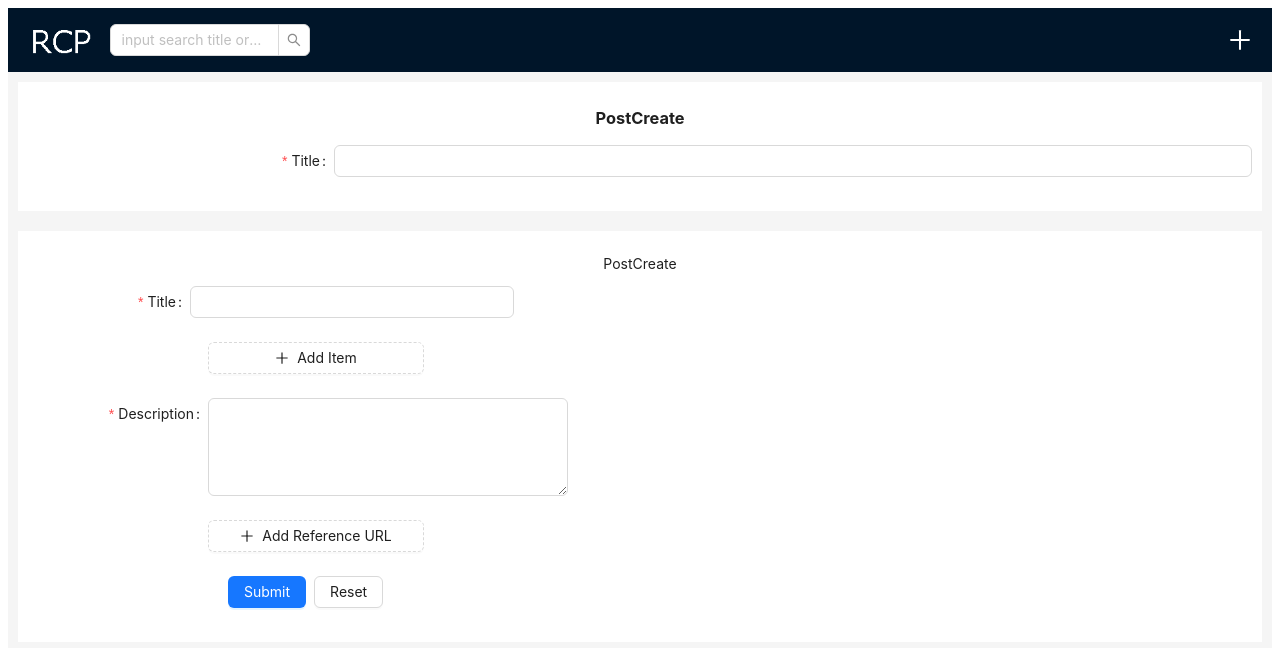
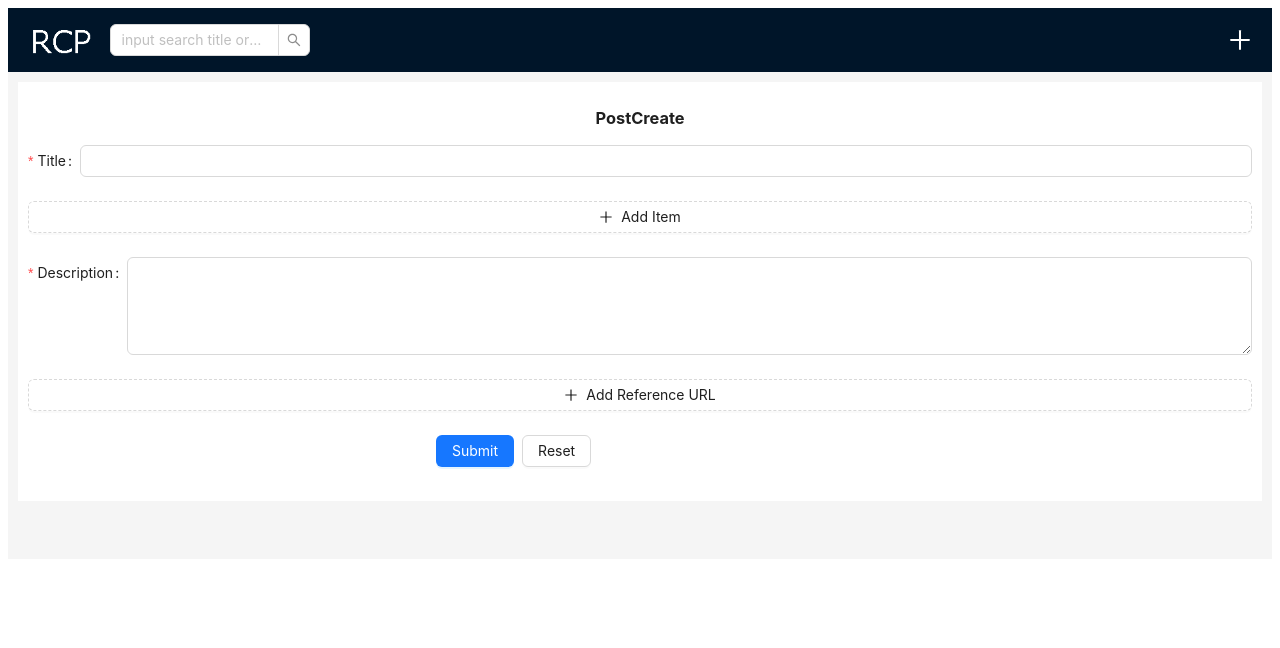
Before and after one commit to metathink/pwa-rcp, a React (Vite) app: page / in a window 1280 px wide. Both pictures are taken after a click on the element 1240 px from the left and 40 px from the top of the page. Shown: the top 648 px of the page. Built offline with nearby package versions, Linux system fonts and the light colour scheme.

Commit message:
update create

```diff
--- a/src/components/PostCreate.tsx
+++ b/src/components/PostCreate.tsx
@@ -2,17 +2,14 @@ import { MinusCircleOutlined, PlusOutlined } from '@ant-design/icons';
 import { Button, Form, Input, Select, Space, Col, Row } from 'antd';
 import TextArea from 'antd/es/input/TextArea';
 
-const layout = {
-    labelCol: { span: 8 },
-    wrapperCol: { span: 16 },
-};
+
 const tailLayout = {
     wrapperCol: { offset: 8, span: 16 },
 };
 
 import { Content } from "antd/es/layout/layout"
 import { Post } from '../types/types';
-import { useState } from 'react';
+import { useEffect, useState } from 'react';
 
 const PostCreate = () => {
     const [post, setPost] = useState<Post>({
@@ -20,18 +17,28 @@ const PostCreate = () => {
         description: "",
         createdAt: new Date(),
         items: [],
-        referenceUrl: [],
+        referenceUrls: [],
     })
     const [form] = Form.useForm();
 
     const onFinish = (values: Post) => {
-        setPost(values)
-        console.log(post);
+        const data = {
+            title: values.title,
+            description: values.description,
+            createdAt: new Date(),
+            items: values.items,
+            referenceUrls: values.referenceUrls,
+        }
+        setPost(data)
     };
 
     const onReset = () => {
         form.resetFields();
     };
+
+    useEffect(() => {
+        console.log(post)
+    }, [post])
 
     return (
         <>
@@ -51,65 +58,30 @@ const PostCreate = () => {
                         name="title"
                         label="Title"
                         rules={[{ required: true }]}
-                        labelCol={{ span: 6 }}
-                        wrapperCol={{ span: 18 }}
                     >
                         <Input />
                     </Form.Item>
 
-
-
-                </Form>
-
-            </Content>
-
-            <Content style={{ padding: '10px', margin: "10px", backgroundColor: "#fff" }}>
-                <p style={{ textAlign: "center" }}>
-                    PostCreate
-                </p>
-                <Form
-                    {...layout}
-                    form={form}
-                    name="control-hooks"
-                    onFinish={onFinish}
-                    style={{ maxWidth: 600 }}
-                >
-                    <div style={{ width: "90%" }}>
-                        <Form.Item
-                            name="title"
-                            label="Title"
-                            rules={[{ required: true }]}
-                            style={{ width: '90%' }}
-                        >
-                            <Input />
-                        </Form.Item>
-
-                    </div>
-
-                    <div style={{ width: "90%" }}>
-
-                        {/* Form.List for dynamic items and their group selection */}
                     <Form.List name="items">
                         {(fields, { add, remove }) => (
                             <>
-                                    {fields.map((field) => (
-                                        <Space
-                                            key={field.key}
-                                            style={{ display: 'flex', marginBottom: 8, justifyContent: 'center' }}
-                                            align="baseline"
-                                        >
+                                {fields.map(({ key, name, ...restField }) => (
+                                    <div key={key} style={{ display: 'flex', marginBottom: 8, width: '100%', justifyContent: 'space-between' }} >
                                         <Form.Item
+                                            {...restField}
                                             label={"Item"}
-                                                name={[field.name, 'item']}
+                                            name={[name, 'item']}
                                             rules={[{ required: true, message: 'Please input an item!' }]}
+                                            style={{ flex: 1 }}
                                         >
                                             <Input placeholder="Enter Item" />
                                         </Form.Item>
 
                                         <Form.Item
                                             label={"Group"}
-                                                name={[field.name, 'group']}
+                                            name={[name, 'group']}
                                             rules={[{ required: true, message: 'Please select a group!' }]}
+                                            style={{ marginLeft: 16 }}
                                         >
                                             <Select placeholder="Select Group" style={{ width: 120 }}>
                                                 <Select.Option value="group1">Group 1</Select.Option>
@@ -118,16 +90,19 @@ const PostCreate = () => {
                                             </Select>
                                         </Form.Item>
 
-                                            <MinusCircleOutlined onClick={() => remove(field.name)} />
-                                        </Space>
+                                        <MinusCircleOutlined
+                                            onClick={() => remove(name)}
+                                            style={{ cursor: 'pointer' }}
+                                        />
+                                    </div>
                                 ))}
 
-                                    <Form.Item wrapperCol={{ offset: 8, span: 16 }}>
+                                <Form.Item>
                                     <Button
                                         type="dashed"
                                         onClick={() => add()}
                                         icon={<PlusOutlined />}
-                                            style={{ width: '60%' }}
+                                        style={{ width: '100%', textAlign: "center" }}
                                     >
                                         Add Item
                                     </Button>
@@ -136,43 +111,34 @@ const PostCreate = () => {
                         )}
                     </Form.List>
 
-                    </div>
-
-                    <div style={{ width: "90%" }}>
                     <Form.Item name="description" label="Description" rules={[{ required: true }]}>
                         <TextArea rows={4} />
                     </Form.Item>
-                    </div>
 
-
-                    <div style={{ width: "90%" }}>
-                        {/* Form.List for dynamic reference URL inputs */}
                     <Form.List name="referenceUrls">
                         {(fields, { add, remove }) => (
                             <>
-                                    {fields.map((field) => (
+                                {fields.map(({ key, name, ...restField }) => (
+                                    <div key={key} style={{ display: 'flex', marginBottom: 8, width: '100%', justifyContent: 'space-between' }} >
                                         <Form.Item
-                                            label={"Reference URL"}
-                                            key={field.key}
-                                        // required={index === 0} // Only the first URL is required
-                                        >
-                                            <Space align="baseline">
-                                                <Form.Item
-                                                    name={[field.name]}
+                                            {...restField}
+                                            name={[name]}
                                             noStyle
                                         >
-                                                    <Input placeholder="Enter URL" />
+                                            <Input placeholder="Enter URL" style={{ marginRight: "8px" }} />
                                         </Form.Item>
-                                                <MinusCircleOutlined onClick={() => remove(field.name)} />
-                                            </Space>
-                                        </Form.Item>
+                                        <MinusCircleOutlined
+                                            onClick={() => remove(name)}
+                                            style={{ cursor: 'pointer' }}
+                                        />
+                                    </div>
                                 ))}
-                                    <Form.Item wrapperCol={{ offset: 8, span: 16 }}>
+                                <Form.Item>
                                     <Button
                                         type="dashed"
                                         onClick={() => add()}
                                         icon={<PlusOutlined />}
-                                            style={{ width: '60%' }}
+                                        style={{ width: '100%', textAlign: "center", marginRight: "8px" }}
                                     >
                                         Add Reference URL
                                     </Button>
@@ -180,7 +146,6 @@ const PostCreate = () => {
                             </>
                         )}
                     </Form.List>
-                    </div>
 
                     <Form.Item {...tailLayout}>
                         <Space>
@@ -192,8 +157,11 @@ const PostCreate = () => {
                             </Button>
                         </Space>
                     </Form.Item>
+
                 </Form>
+
             </Content >
+
         </>
     )
 }
--- a/src/types/types.ts
+++ b/src/types/types.ts
@@ -10,5 +10,5 @@ export interface Post {
     createdAt: Date
     editedAd?: Date
     items?: Item[]
-    referenceUrl?: string[]
+    referenceUrls?: string[]
 }
```
Lines whose indentation alone changed are shown as unchanged.
